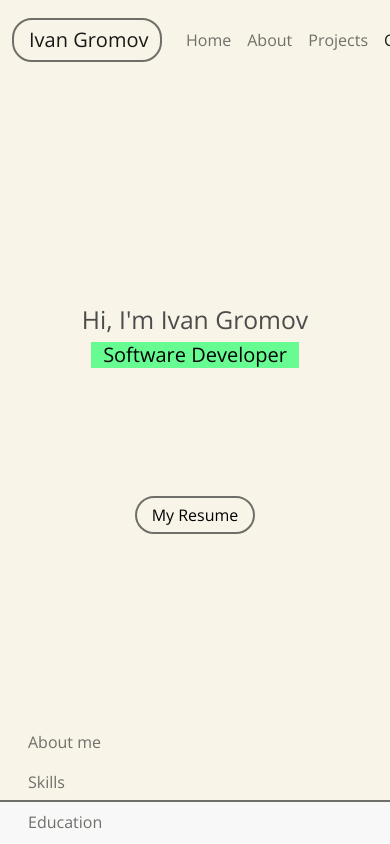
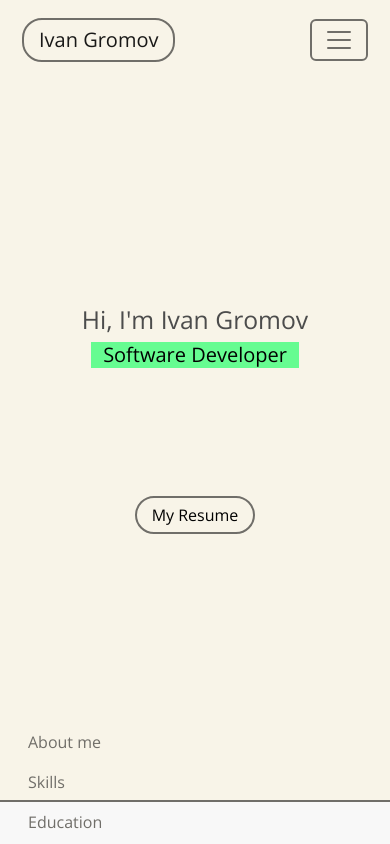
Before and after one commit to gromov-ivan/gromov-ivan.github.io, a React (Create React App) app: page / in a window 390 px wide. Shown: the top 844 px of the page. Built offline with nearby package versions, Linux system fonts and the light colour scheme.

Commit message:
Navbar responsive change

```diff
--- a/src/components/Navbar.js
+++ b/src/components/Navbar.js
@@ -65,9 +65,11 @@ export default function NavBar() {
   }, []);
 
   return (
-    <Navbar id="my-navbar" variant="light" sticky="top" className={scrolled ? "scrolled" : ""}>
-        <Container>
-          <Navbar.Brand href="/" className="navbar-brand">Ivan Gromov</Navbar.Brand>
+    <Navbar id="my-navbar" variant="light" sticky="top" className={scrolled ? "scrolled" : ""} expand="lg">
+      <Container>
+        <Navbar.Brand href="/" className="navbar-brand">Ivan Gromov</Navbar.Brand>
+        <Navbar.Toggle aria-controls="basic-navbar-nav" />
+        <Navbar.Collapse id="basic-navbar-nav">
           <Nav className="me-auto">
             <Nav.Link href="#home" className='navbar-home active'>Home</Nav.Link>
             <Nav.Link href="#about" className='navbar-about'>About</Nav.Link>
@@ -85,7 +87,8 @@ export default function NavBar() {
               <FontAwesomeIcon icon={faInstagramSquare} className="InstagramBtn"></FontAwesomeIcon>
             </Nav.Link>
           </Nav>
-        </Container>
+        </Navbar.Collapse>
+      </Container>
     </Navbar>
   )
 }
--- a/src/components/styling/navbar.css
+++ b/src/components/styling/navbar.css
@@ -28,3 +28,33 @@ nav.navbar {
   .navbar-brand:hover {
     background-color: #66fc91;
   }
+
+  @media (max-width: 992px) {
+    nav.navbar.scrolled {
+      box-shadow: 0 1px 4px -2px #4c4c4c;
+      transition: none;
+    }
+    .navbar-brand {
+      margin: 10px;
+    }
+    .navbar-toggler {
+      border: 2px solid #706e69;
+      margin: 10px;
+    }
+    .navbar-toggler:focus {
+      outline: none;
+      box-shadow: none;
+    }
+    .me-auto {
+      align-items: center;
+      margin: 10px;
+    }
+    .navbar-links {
+      display: flex;
+      flex-direction: row;
+      justify-content: space-evenly;
+      align-items: center;
+      width: 100%;
+      height: 100%;
+    }
+  }
```
